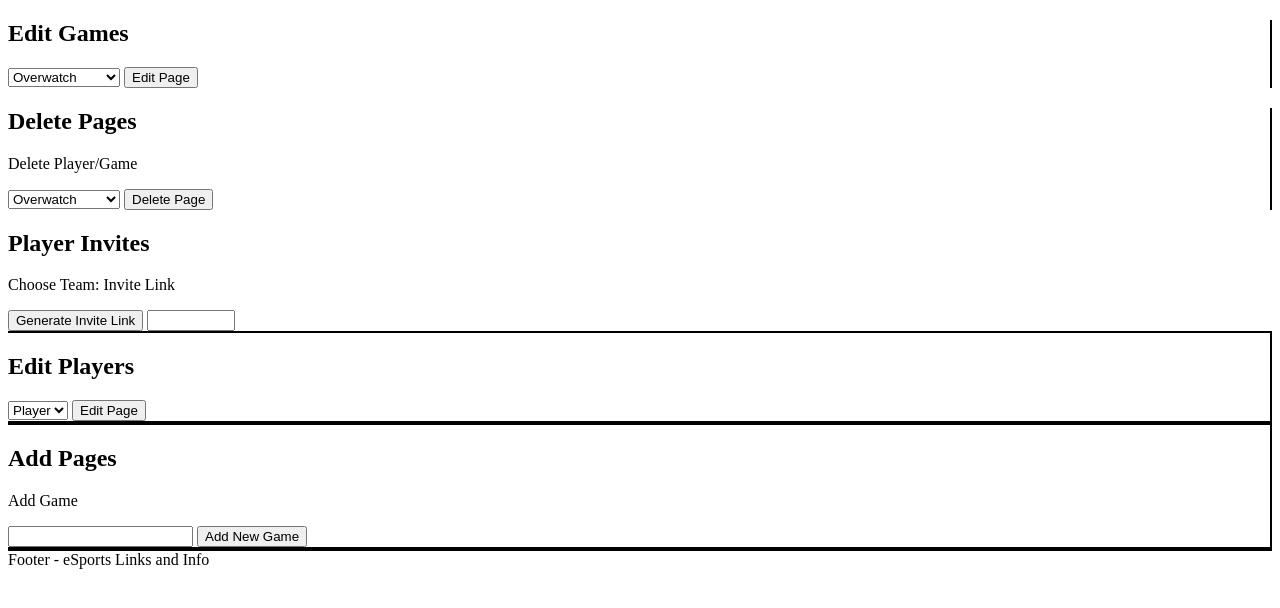
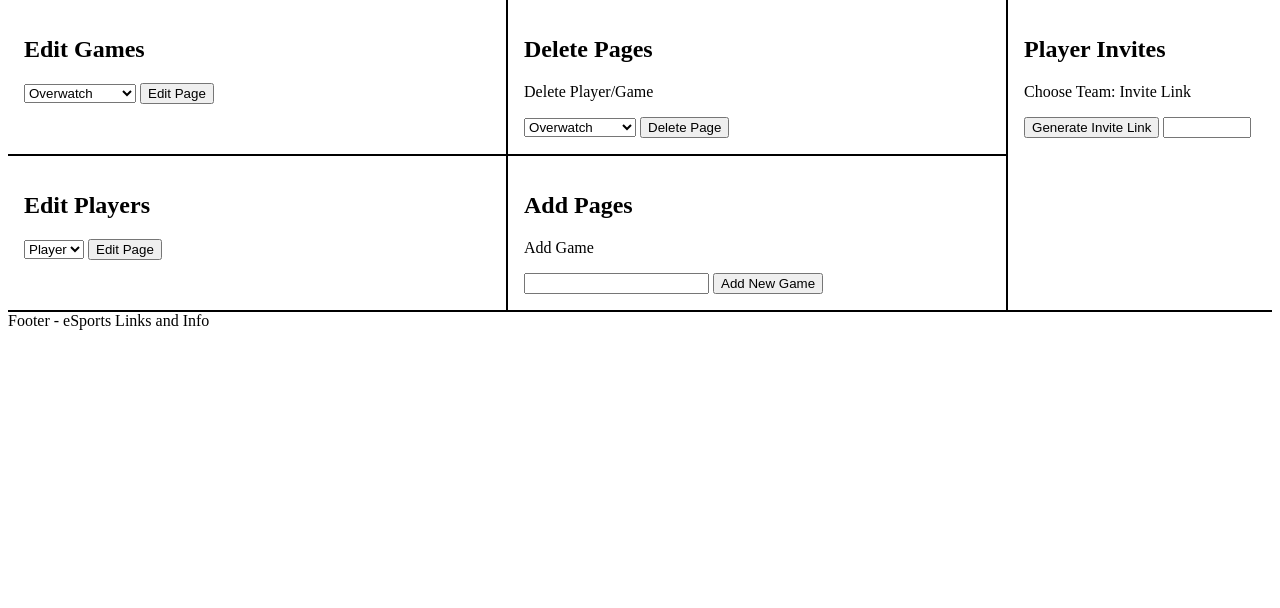
Before and after one commit to JamesPWalsh/FieldProjects2, a PHP site: page /leader-page.php in a window 1280 px wide. Shown: the part 52-660 px from the top of the page. Run offline with PHP 8.4, Linux system fonts and the light colour scheme.

Commit message:
leader-label
added the leader label to the css for the leader page

```diff
--- a/css/Style.css
+++ b/css/Style.css
@@ -107,3 +107,30 @@
 
 
 /* --- CSS ---------------------------------------------------------------------------------------------------*/
+
+/*Leaders-Page CSS*/
+	/*Start of column formatting*/
+	.leader-col-container {
+			table-layout: fixed;
+		display: table;
+		width: 100%;
+	}
+
+	.leader-col-right{
+	  display: table-cell;
+	  padding: 16px;
+	  width: 20%;
+	}
+
+	.leader-col-left{
+	  display: table-cell;
+	  padding: 16px;
+	  width: 40%;
+	}
+
+	.leader-col-middle{
+	  display: table-cell;
+	  padding: 16px;
+	  width: 40%;
+	}
+/*End Of Leader CSS*/
--- a/leader-page.php
+++ b/leader-page.php
@@ -13,8 +13,8 @@
 			<?php include "css/Navbar.html"?>
 		</header>
 
-		<div class="col-container"><!--Begining of top-row-->
-			<div class="col-left"  style="border-right: 2px solid black;"><!--Begining of game-edit-->
+		<div class="leader-col-container"><!--Begining of top-row-->
+			<div class="leader-col-left"  style="border-right: 2px solid black;"><!--Begining of game-edit-->
 				<h2>Edit Games</h2>
 				<select>
 					<option value="overwatch">Overwatch</option>
@@ -24,7 +24,7 @@
 				</select>
 				<button class="editgamebtn" onclick="window.location.href = 'edit-game-page.php';">Edit Page</button>
 			</div><!--End of game-edit-->
-			<div class="col-middle" style="border-right: 2px solid black;"><!--Begining of game-delete-->
+			<div class="leader-col-middle" style="border-right: 2px solid black;"><!--Begining of game-delete-->
 				<h2>Delete Pages</h2>
 				<p>Delete Player/Game</p>
 				<select>
@@ -38,7 +38,7 @@
 				<br>
 			</div><!--End of game-delete-->
 
-			<div class="col-right"><!--Begining of player-invite-->
+			<div class="leader-col-right"><!--Begining of player-invite-->
 				<h2>Player Invites</h2>
 				<p>Choose Team: Invite Link</p>
 				<button class="invitebtn">Generate Invite Link</button>
@@ -46,8 +46,8 @@
 			</div><!--End of player-invite-->
 		</div><!--End of top-row-->
 
-		<div class="col-container"><!--Begining of bottom-row-->
-			<div class="col-left"  style="border-right: 2px solid black;  border-top: 2px solid black; border-bottom: 2px solid black;"><!--Begining of player-edit-->
+		<div class="leader-col-container"><!--Begining of bottom-row-->
+			<div class="leader-col-left"  style="border-right: 2px solid black;  border-top: 2px solid black; border-bottom: 2px solid black;"><!--Begining of player-edit-->
 				<h2>Edit Players</h2>
 				<select>
 					<option value="player">Player</option>
@@ -55,14 +55,14 @@
 				<button class="editplayerbtn" onclick="window.location.href = 'edit-player-page.php';">Edit Page</button>
 			</div><!--End of player-edit-->
 
-			<div class="col-middle"  style="border-right: 2px solid black; border-top: 2px solid black; border-bottom: 2px solid black;"><!--Begining of add-player/game-->
+			<div class="leader-col-middle"  style="border-right: 2px solid black; border-top: 2px solid black; border-bottom: 2px solid black;"><!--Begining of add-player/game-->
 				<h2>Add Pages</h2>
 				<p>Add Game</p>
 				<input type="text" name="newgamename" value="">
 				<button class="addgamebtn">Add New Game</button>
 			</div><!--End of add-player/game-->
 
-			<div class="col-right" style="border-bottom: 2px solid black;"><!--Empty row-->
+			<div class="leader-col-right" style="border-bottom: 2px solid black;"><!--Empty row-->
 			</div>
 		</div><!--End of bottom-row-->
 
```
